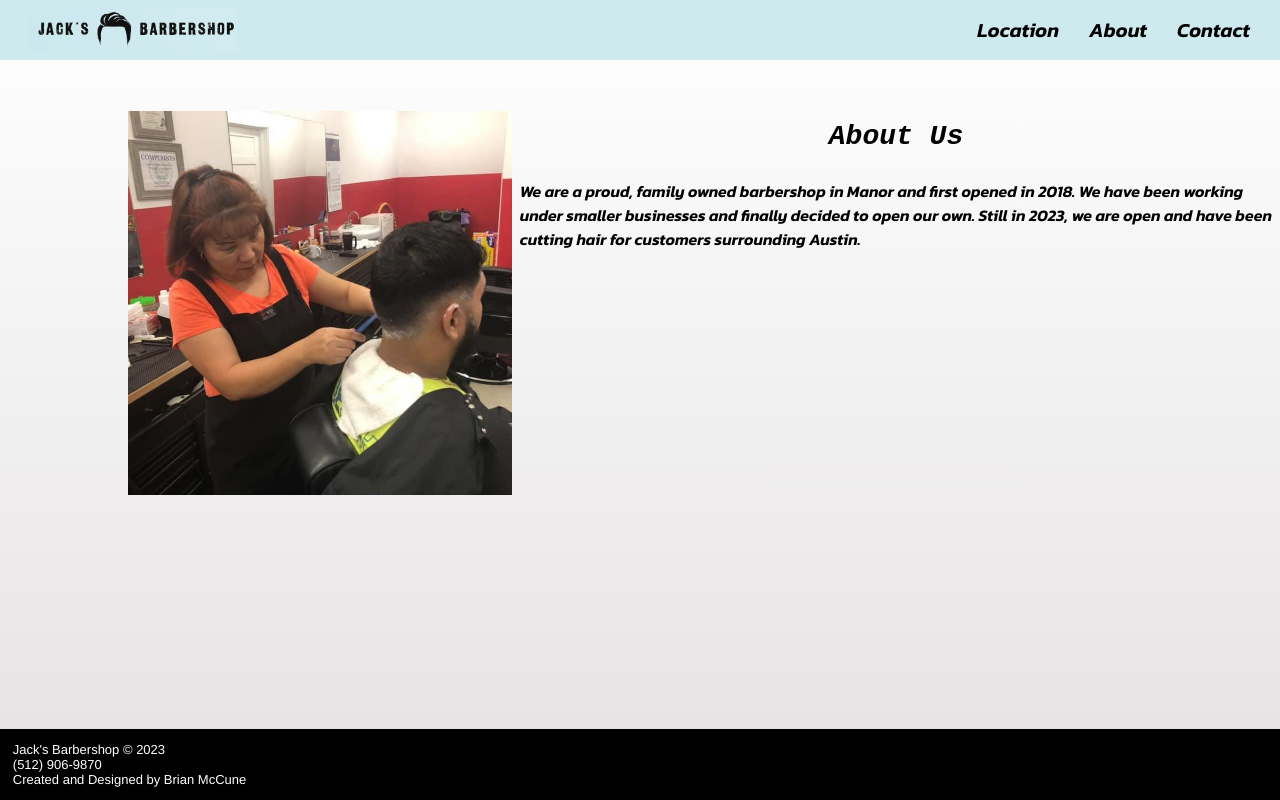
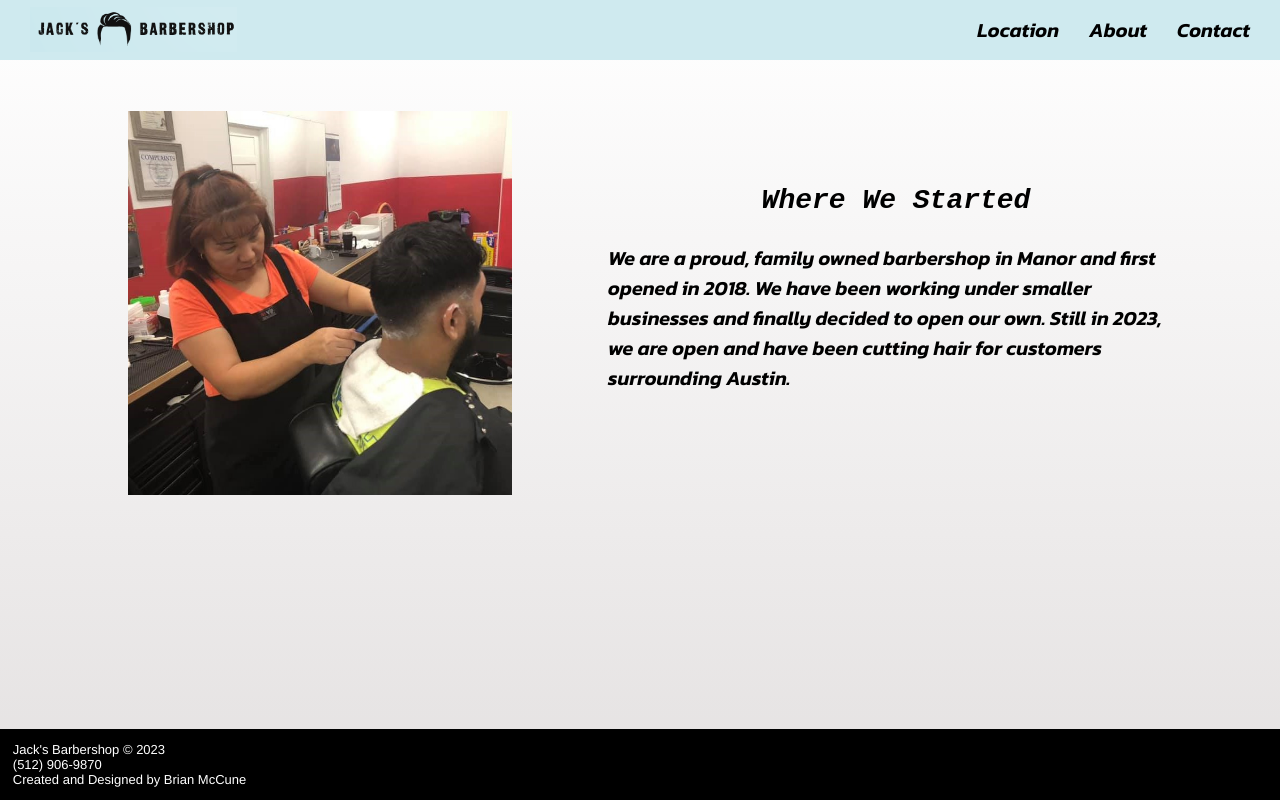
Before and after one commit to Brian4755/Jack-s-Barbershop, a React (Create React App) app: page /about in a window 1280 px wide. Built offline with nearby package versions, Linux system fonts and the light colour scheme.

Commit message:
about text change and position

```diff
--- a/src/About.css
+++ b/src/About.css
@@ -9,3 +9,14 @@
   flex-grow: 1;
   display: flex;
 }
+
+.aboutUsText {
+  margin-top: 5%;
+}
+
+.aboutUsDetails {
+  font-size: 20px;
+  width: 75%;
+  margin-left: auto;
+  margin-right: auto;
+}
--- a/src/About.jsx
+++ b/src/About.jsx
@@ -5,8 +5,8 @@ const About = () => {
     <div className='aboutPage'>
       <img className="aboutImage" src="./AboutImage.jpg" alt="Barber Shaving Customer" />
       <div className='aboutUsText'>
-        <h1>About Us</h1>
-        <p>We are a proud, family owned barbershop in Manor and first opened in 2018. We have been working under smaller businesses and finally decided to open our own. Still in 2023, we are open and have been cutting hair for customers surrounding Austin.</p>
+        <h1 className='aboutUsTitle'>Where We Started</h1>
+        <p className='aboutUsDetails'>We are a proud, family owned barbershop in Manor and first opened in 2018. We have been working under smaller businesses and finally decided to open our own. Still in 2023, we are open and have been cutting hair for customers surrounding Austin.</p>
       </div>
     </div>
    )
```
